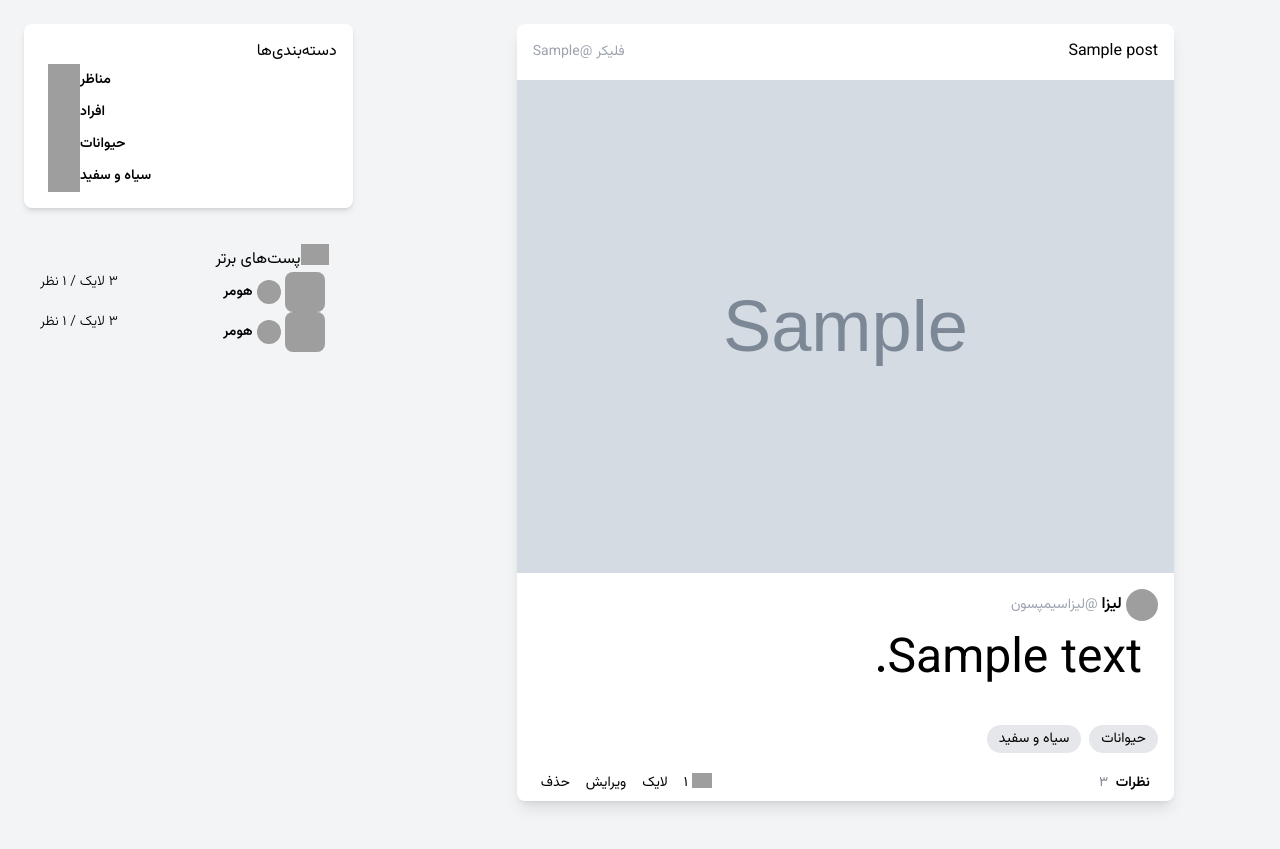
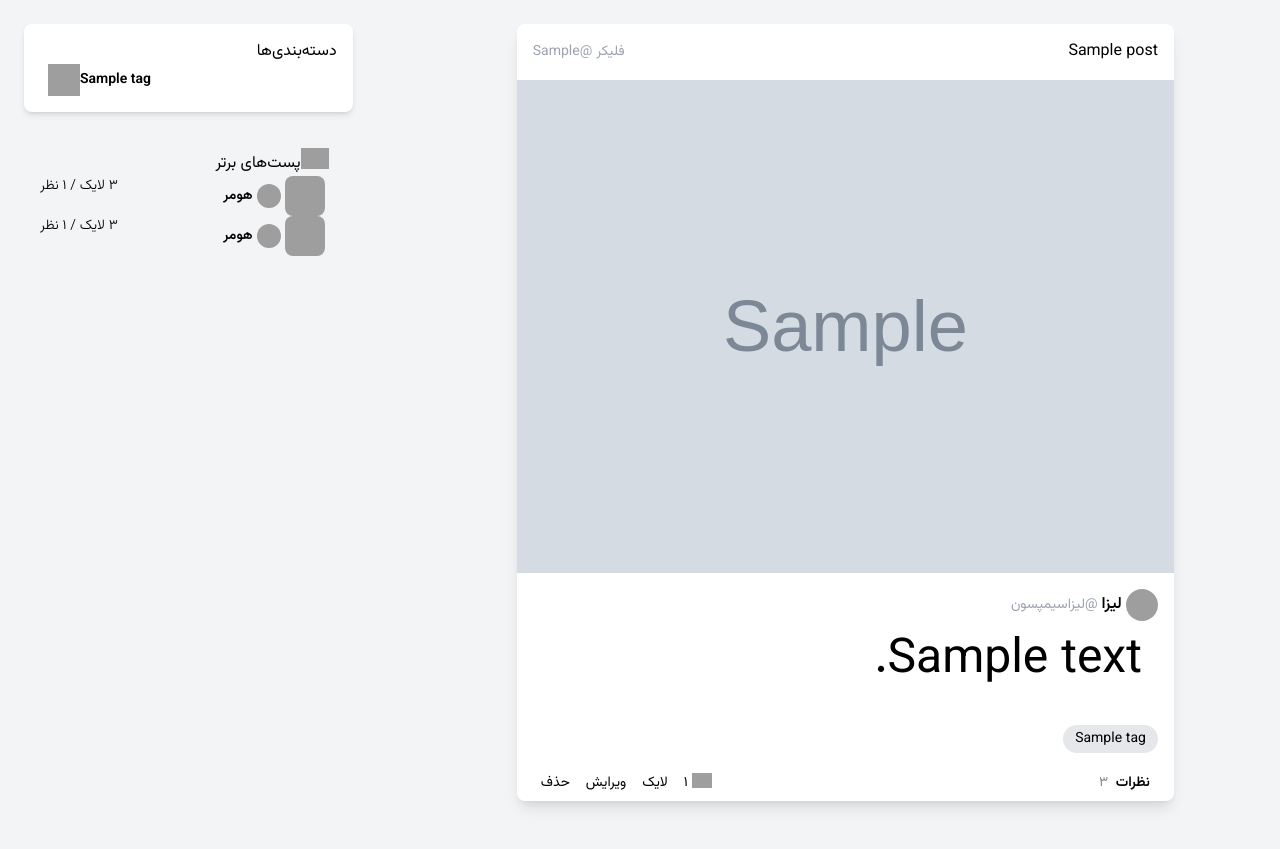
Before and after one commit to yazdancode/chat, a Django app: page / in a window 1280 px wide. Shown: the part 404-1253 px from the top of the page. Run offline with Django 5.2, Linux system fonts and the light colour scheme; tables that the repository leaves empty hold one stand-in row (values such as "Sample post"); grey boxes marked "Sample" are stand-in pictures; some libraries are stand-ins or nearby versions; grey boxes are pictures that could not be loaded.

Commit message:
Post Tags - Building a web app with Django

```diff
--- a/Post/admin.py
+++ b/Post/admin.py
@@ -1,4 +1,5 @@
 from django.contrib import admin
-from Post.models import Post
+from Post.models import Post, Tag
 
 admin.site.register(Post)
+admin.site.register(Tag)
--- a/Post/form.py
+++ b/Post/form.py
@@ -12,6 +12,7 @@ class PostCreateForm(ModelForm):
             # "image",
             "url",
             # "artist"
+            "tags",
         ]
         labels = {
             "title": "عنوان",
@@ -19,6 +20,7 @@ class PostCreateForm(ModelForm):
             # "image": "تصویر",
             "url": "لینک تصویر",
             # "artist": "هنرمند"
+            "tags": "برچسب ها",
         }
         widgets = {
             "title": forms.TextInput(
@@ -57,6 +59,7 @@ class PostCreateForm(ModelForm):
             #         "placeholder": "لینک هنرمند را وارد کنید",
             #     }
             # )
+            "tags": forms.CheckboxSelectMultiple(),
         }
         # error_messages = {
         #     "title": {
@@ -78,9 +81,11 @@ class PostEditForm(ModelForm):
         model = Post
         fields = [
             "body",
+            "tags",
         ]
         labels = {
             "body": "",
+            "tags": "برچسب ها",
         }
         widgets = {
             "body": forms.Textarea(
@@ -89,4 +94,5 @@ class PostEditForm(ModelForm):
                     "class": "font1 text-4xl",
                 }
             ),
+            "tags": forms.CheckboxSelectMultiple(),
         }
--- a/Post/models.py
+++ b/Post/models.py
@@ -8,6 +8,7 @@ class Post(models.Model):
     artist = models.CharField(max_length=500, null=True)
     url = models.URLField(max_length=500, null=True, blank=True)
     body = models.TextField()
+    tags = models.ManyToManyField("Tag")
     created = models.DateTimeField(auto_now_add=True)
     id = models.UUIDField(primary_key=True, default=uuid.uuid4, editable=False)
     updated_at = models.DateTimeField(auto_now=True)
@@ -17,3 +18,15 @@ class Post(models.Model):
 
     class Meta:
         ordering = ["-created"]
+
+
+class Tag(models.Model):
+    name = models.CharField(max_length=50)
+    slug = models.SlugField(max_length=20, unique=True)
+    order = models.IntegerField(null=True)
+
+    def __str__(self):
+        return self.name
+
+    class Meta:
+        ordering = ["order"]
--- a/Post/urls.py
+++ b/Post/urls.py
@@ -11,6 +11,7 @@ from Post.views import (
 
 urlpatterns = [
     path("", HomeView.as_view(), name="home"),
+    path("category/<tag>/", HomeView.as_view(), name="category-detail"),
     path("post/create/", PostCreateView.as_view(), name="post-create"),
     path("post/delete/<pk>/", PostDeleteView.as_view(), name="post-delete"),
     path("post/edit/<pk>/", PostEditView.as_view(), name="post-edit"),
--- a/Post/views.py
+++ b/Post/views.py
@@ -9,25 +9,62 @@ from django.views import View
 from django.views.generic import ListView
 from django.views.generic.detail import DetailView
 from django.views.generic.edit import DeleteView, UpdateView
-
+from django.shortcuts import get_object_or_404
 from Post.form import PostCreateForm, PostEditForm
-from Post.models import Post
+from Post.models import Post, Tag
 
 
 # TODO : function with test written There is no readability in the code at all
-# def home_view(request, **kwargs):
-#     posts = Post.objects.all()
+# def home_view(request, **kwargs, tag=None):
+#      if tag:
+#          post = Post.objects.filter(tags__slug=tag)
+#          tag = get_object_or_404(Tag, slug=tag)
+#     else:
+#         posts = Post.objects.all()
+#     categories = Tag.objects.all()
 #
-#     return render(request, 'posts/home.html', {'posts': posts})
+#     cocontext= {
+#         'posts': posts,
+#         'categories': categories,
+#     }
+#     return render(request, 'posts/home.html', cocontext=cocontext)
+
+
 class HomeView(ListView):
+    model = Post
     template_name = "posts/home.html"
-    model = Post
     context_object_name = "posts"
+    paginate_by = 10
 
-    # def get_context_data(self, **kwargs):
-    #     context = super().get_context_data(**kwargs)
-    #     context["greeting"] = "سلام، به وب سایت ما خوش آمدید!"
-    #     return context
+    def get_queryset(self):
+        tag_slug = self.kwargs.get("tag")
+        if tag_slug:
+            self.tag = get_object_or_404(Tag, slug=tag_slug)
+            return Post.objects.filter(tags__slug=tag_slug)
+        return Post.objects.all()
+
+    def get_context_data(self, **kwargs):
+        context = super().get_context_data(**kwargs)
+        context["categories"] = Tag.objects.all()
+        if hasattr(self, "tag"):
+            context["selected_tag"] = self.tag
+        return context
+
+
+# TODO: function with test written There is a readability in the code at all
+# # def category_view(request, tag):
+# #     posts = Post.objects.filter(tags__slug=tag)
+# #     return render(request, "posts/home.html", {"posts": posts})
+#
+#
+# class CategoryView(ListView):
+#     model = Post
+#     template_name = "posts/home.html"
+#     context_object_name = "posts"
+#
+#     def get_queryset(self):
+#         tag = self.kwargs.get("tag")
+#         return Post.objects.filter(tags__slug=tag)
 
 
 # TODO: function with test written There is a readability in the code at all
@@ -51,6 +88,7 @@ class HomeView(ListView):
 #             artist = find_artist[0].text.strip()
 #             post.artist = artist
 #             post.save()
+#             from .save_m2m()
 #             return redirect("home")
 #     return render(request, "posts/post_create_view.html", {"form": form})
 
@@ -68,31 +106,40 @@ class PostCreateView(View):
             try:
                 post = form.save(commit=False)
                 url = form.cleaned_data["url"]
-                response = requests.get(url, timeout=10)
-                response.raise_for_status()
-                source_code = BeautifulSoup(response.text, "html.parser")
-                image_meta = source_code.select(
-                    'meta[content^="https://live.staticflickr.com/"]'
-                )
-                post.image = image_meta[0]["content"] if image_meta else None
-                title_element = source_code.select("h1.photo-title")
-                post.title = (
-                    title_element[0].text.strip() if title_element else "Unknown Title"
-                )
-                artist_element = source_code.select("a.owner-name")
-                post.artist = (
-                    artist_element[0].text.strip()
-                    if artist_element
-                    else "Unknown Artist"
-                )
+                if not url:
+                    raise ValueError("URL cannot be empty.")
+
+                metadata = self.fetch_metadata(url)
+                post.image = metadata.get("image")
+                post.title = metadata.get("title", "Unknown Title")
+                post.artist = metadata.get("artist", "Unknown Artist")
+
                 post.save()
+                form.save_m2m()
                 return redirect("home")
-
-            except (requests.RequestException, IndexError) as e:
+            except (requests.RequestException, IndexError, ValueError) as e:
                 return HttpResponse(
                     f"An error occurred while processing the URL: {e}", status=400
                 )
         return render(request, self.template_name, {"form": form})
+
+    @staticmethod
+    def fetch_metadata(url):
+        response = requests.get(url, timeout=10)
+        response.raise_for_status()
+        source_code = BeautifulSoup(response.text, "html.parser")
+
+        image_meta = source_code.select(
+            'meta[content^="https://live.staticflickr.com/"]'
+        )
+        title_element = source_code.select("h1.photo-title")
+        artist_element = source_code.select("a.owner-name")
+
+        return {
+            "image": image_meta[0]["content"] if image_meta else None,
+            "title": title_element[0].text.strip() if title_element else None,
+            "artist": artist_element[0].text.strip() if artist_element else None,
+        }
 
 
 # TODO: function with test written There is a readability in the code at all
--- a/templates/includes/sidebar.html
+++ b/templates/includes/sidebar.html
@@ -6,34 +6,15 @@
     <section class="card bg-white p-4 shadow-md rounded-lg mb-6">
         <h2>دسته‌بندی‌ها</h2>
         <ul class="hoverlist">
-            <li class="highlight">
-                <a href="#" class="flex flex-row-reverse items-center">
+            {% for category in categories %}
+            <li class="{% if category.slug == tag.slug %}highlight{% endif %}">
+                <a href="{% url 'category-detail' category.slug %}" class="flex flex-row-reverse items-center">
                     <img class="w-8 h-8 object-cover ml-2"
                          src="https://img.icons8.com/small/96/null/landscape.png" alt="مناظر">
-                    <span class="font-bold text-sm">مناظر</span>
+                    <span class="font-bold text-sm">{{ category.name }}</span>
                 </a>
             </li>
-            <li>
-                <a href="#" class="flex flex-row-reverse items-center">
-                    <img class="w-8 h-8 object-cover ml-2"
-                         src="https://img.icons8.com/small/96/null/portrait.png" alt="افراد">
-                    <span class="font-bold text-sm">افراد</span>
-                </a>
-            </li>
-            <li>
-                <a href="#" class="flex flex-row-reverse items-center">
-                    <img class="w-8 h-8 object-cover ml-2"
-                         src="https://img.icons8.com/small/96/null/dog.png" alt="حیوانات">
-                    <span class="font-bold text-sm">حیوانات</span>
-                </a>
-            </li>
-            <li>
-                <a href="#" class="flex flex-row-reverse items-center">
-                    <img class="w-8 h-8 object-cover ml-2"
-                         src="https://img.icons8.com/small/96/null/180-degrees.png" alt="سیاه و سفید">
-                    <span class="font-bold text-sm">سیاه و سفید</span>
-                </a>
-            </li>
+            {% endfor %}
         </ul>
     </section>
 
--- a/templates/posts/post.html
+++ b/templates/posts/post.html
@@ -14,8 +14,9 @@
                     </a>
                     <p class="text-5xl mb-10 px-4 font1">{{ post.body }}</p>
                     <div class="flex items-center gap-2 text-sm mb-5 flex-wrap">
-                        <a href="#" class="bg-gray-200 rounded-full px-3 py-1 hover:bg-gray-800 hover:text-white">حیوانات</a>
-                        <a href="#" class="bg-gray-200 rounded-full px-3 py-1 hover:bg-gray-800 hover:text-white">سیاه و سفید</a>
+                        {% for tag in post.tags.all %}
+                        <a href="{% url 'category-detail' tag.slug %}" class="bg-gray-200 rounded-full px-3 py-1 hover:bg-gray-800 hover:text-white">{{ tag }}</a>
+                        {% endfor %}
                     </div>
                     <div class="flex items-center justify-between text-sm px-2">
                         <a class="font-bold hover:underline" href="{%url 'post-detail' post.id %}">
```
Also changed, not shown: templates/posts/post_create_view.html (line endings or trailing spaces).
